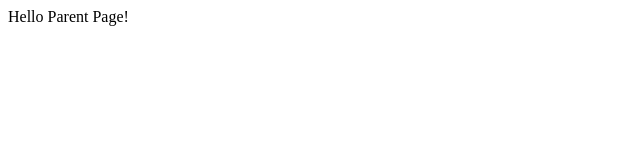
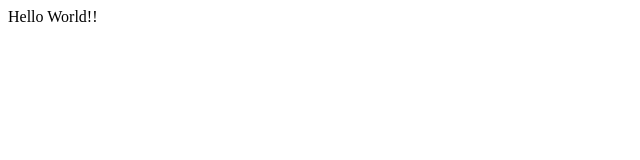
Before and after one commit to cb-jamallo/2021-CB-Demo-Statamic-Preview, a SvelteKit app in the folder storage/app/private/website-build-development/tekmountain-com/: page / in a window 1280 px wide. Shown: the top 160 px of the page, without its empty margins (0-640 px from the left). Built offline with nearby package versions, Linux system fonts and the light colour scheme.

Commit message:
Automated Commit

```diff
--- a/storage/app/private/website-build-development/tekmountain-com/src/routes/+page.svelte
+++ b/storage/app/private/website-build-development/tekmountain-com/src/routes/+page.svelte
@@ -1,5 +1 @@
-<script>
-	/* Script */
-</script><svelte:head><title>Home Page | Tekmountain.com</title><link rel='test' href='test' /><meta name='charset' content='utf-8'><meta name='viewport' content='width=device-width, initial-scale=1.0'><meta name='robots' content='noindex,nofollow'><meta name='description' content='Tekmountain...'></svelte:head>Hello Parent Page!<style>
-	/* Style */
-</style>
+<svelte:head><title>Home | tekmountain.com</title></svelte:head>Hello World!!
```
Also changed, not shown: 2 other files (tests, documents, lock files or other folders).
